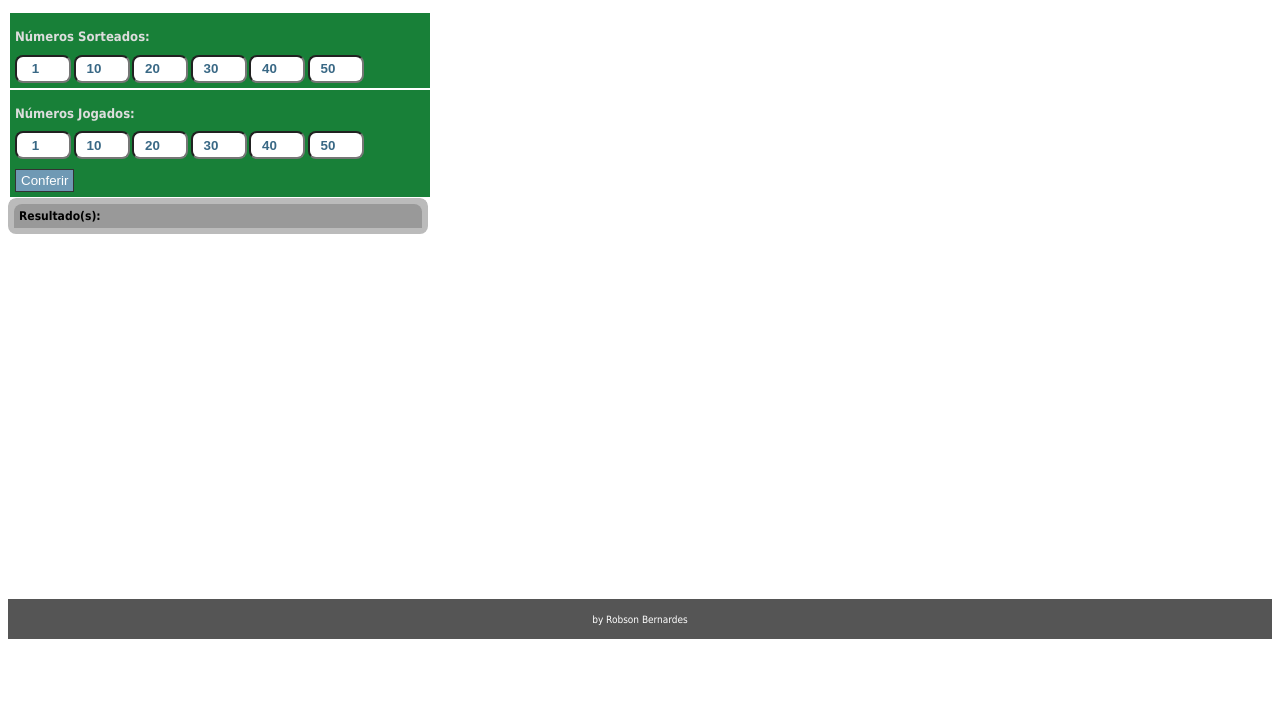
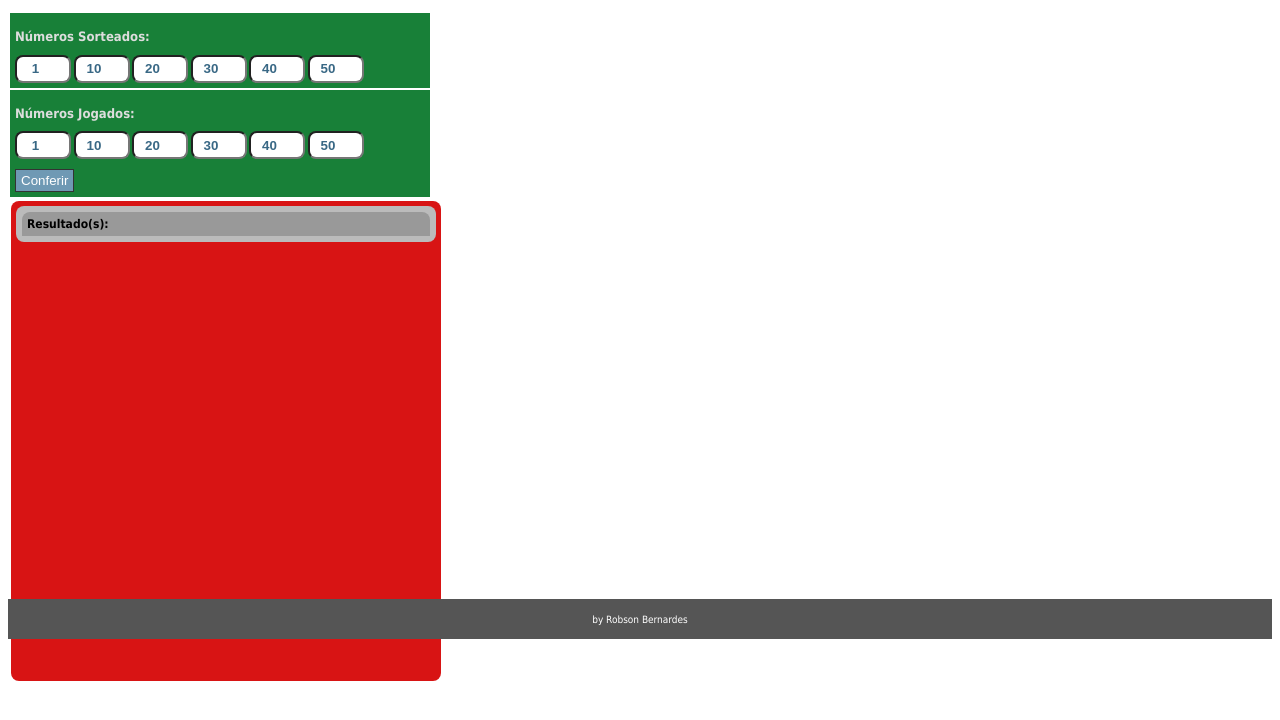
Before and after one commit to Robust14/Conferir-MegaSena, a plain HTML site: page index.html in a window 1280 px wide. Shown: the part 44-764 px from the top of the page. Drawn offline with Linux system fonts and the light colour scheme.

Commit message:
refactor: alter index.html

```diff
--- a/styles.css
+++ b/styles.css
@@ -58,14 +58,16 @@ input{
     position: absolute;
     top: 24.2rem;
     height: 60vh;
+    margin: 0.3rem;
     border-radius: 0.8rem;
     overflow: scroll;
     overflow: auto;
-    background: #ffffff;
+    background: #d81414;
 }
 .hg{
     position: relative;
     top: 0rem;
+    margin: 0.5rem;
     background: #bbb;
     width: 72%;
     border-radius: 0.8rem;
```
